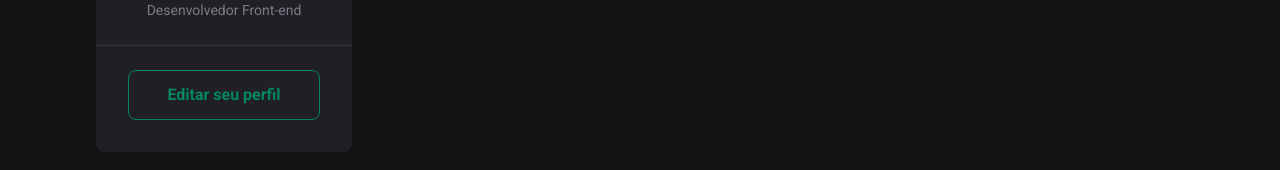
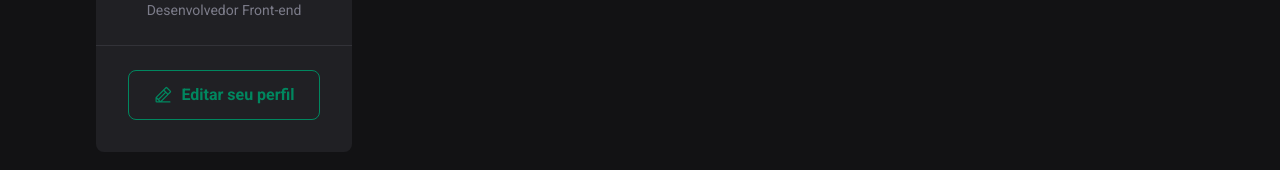
Before and after one commit to ailtoneric/01-fundamentos-reactjs, a React (Vite) app: page / in a window 1280 px wide. Shown: the part 253-423 px from the top of the page. Built offline with nearby package versions, Linux system fonts and the light colour scheme.

Commit message:
estilizacao componente sidebar

```diff
--- a/package.json
+++ b/package.json
@@ -10,6 +10,7 @@
     "preview": "vite preview"
   },
   "dependencies": {
+    "@phosphor-icons/react": "^2.1.7",
     "react": "^19.0.0",
     "react-dom": "^19.0.0"
   },
--- a/src/components/Sidebar.jsx
+++ b/src/components/Sidebar.jsx
@@ -1,3 +1,5 @@
+import { PencilLine } from '@phosphor-icons/react';
+
 import styles from './Sidebar.module.css';
 
 export function Sidebar() {
@@ -15,7 +17,10 @@ export function Sidebar() {
             </div>
 
             <footer>
-                <a href='#'>Editar seu perfil</a>
+                <a href='#'>
+                    <PencilLine size={20} />
+                    Editar seu perfil
+                </a>
             </footer>
         </aside>
     )
--- a/src/components/Sidebar.module.css
+++ b/src/components/Sidebar.module.css
@@ -20,6 +20,13 @@
             display: flex;
             align-items: center;
             justify-content: center;
+            gap: 0.5rem;
+            transition: color 0.2s, background 0.2s;
+
+            &:hover {
+                background: var(--green);
+                color: var(--white);
+            }
         }
     }
 
```
Also changed, not shown: 1 other file (tests, documents, lock files or other folders).
